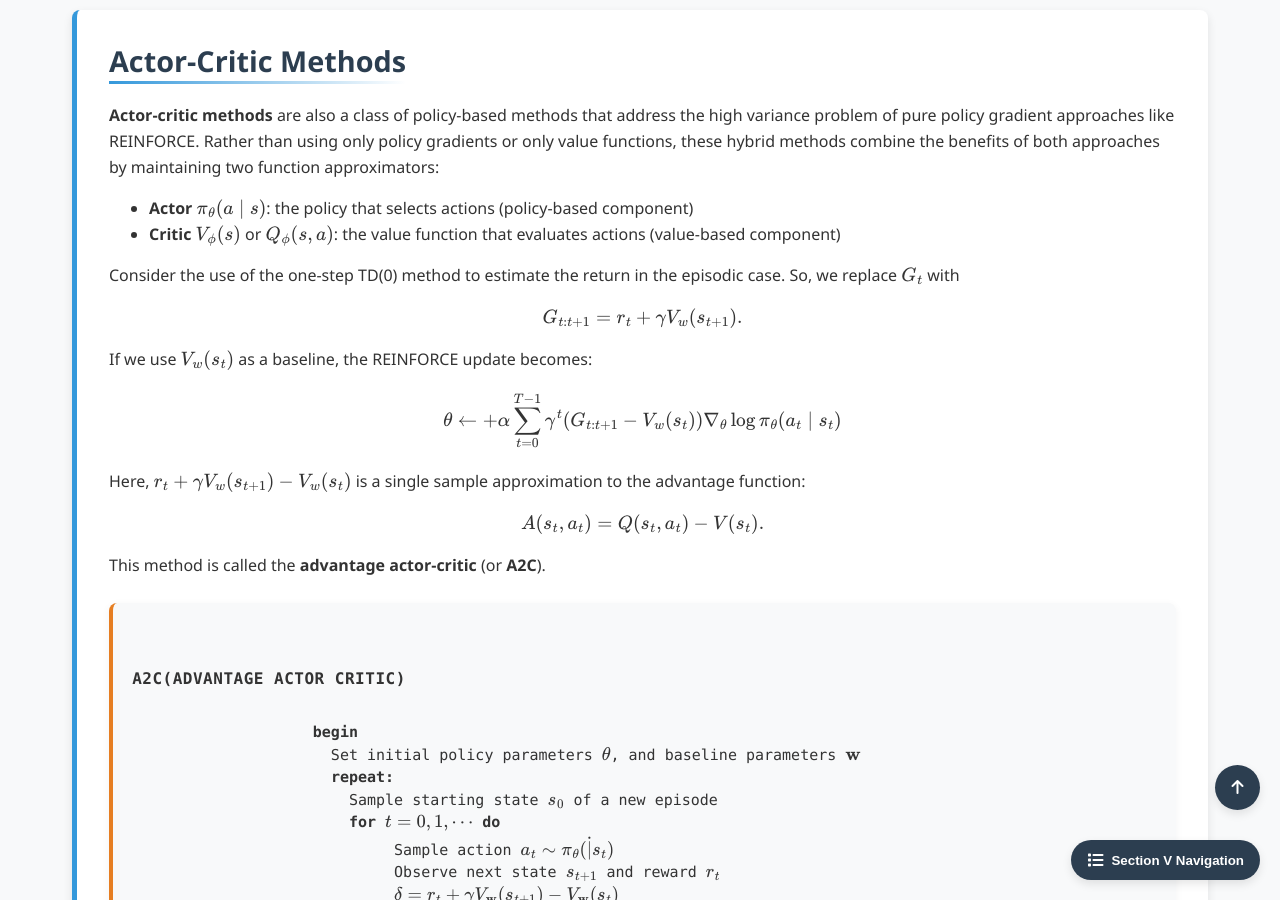
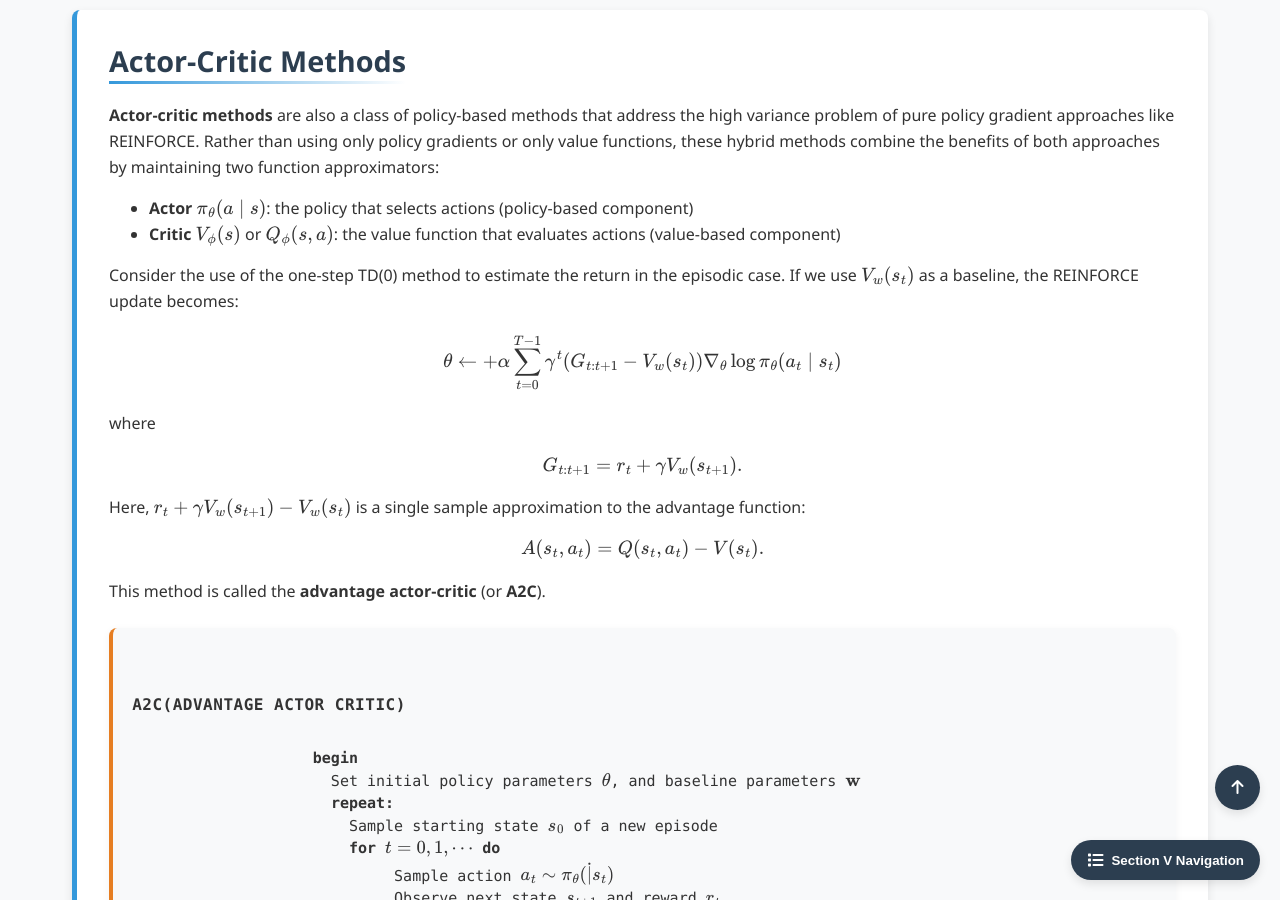
Before and after one commit to Yusukey01/yusukey01.github.io, a Jekyll site: the page built from Mathematics/Machine_learning/intro_RL.html, in a window 1280 px wide and 900 px high, scrolled down 16686 px. Built offline with Jekyll 4.4.1, drawn with Linux system fonts in a browser that asks for light colours.

Commit message:
update RL section, policy-based

```diff
--- a/Mathematics/Machine_learning/intro_RL.html
+++ b/Mathematics/Machine_learning/intro_RL.html
@@ -983,16 +983,16 @@ uses_python: false
                 </p>
 
                 <p>
-                    Consider the use of the one-step TD(0) method to estimate the return in the episodic case. So, we replace
-                    \(G_t\) with
-                    \[
-                    G_{t:t+1} = r_t + \gamma V_w (s_{t+1}).
-                    \]
+                    Consider the use of the one-step TD(0) method to estimate the return in the episodic case.
                     If we use \(V_w(s_t)\) as a baseline, the REINFORCE update becomes:
                     \[
                     \begin{align*}
                     \theta \leftarrow + \alpha \sum_{t=0}^{T-1} \gamma^t (G_{t:t+1} - V_w(s_t))\nabla_{\theta} \log \pi_{\theta}(a_t \mid s_t)
                     \end{align*}
+                    \]
+                    where
+                    \[
+                    G_{t:t+1} = r_t + \gamma V_w (s_{t+1}).
                     \]
                     Here, \(r_t + \gamma V_w (s_{t+1}) - V_w(s_t)\) is a single sample approximation to the advantage function:
                     \[
```
